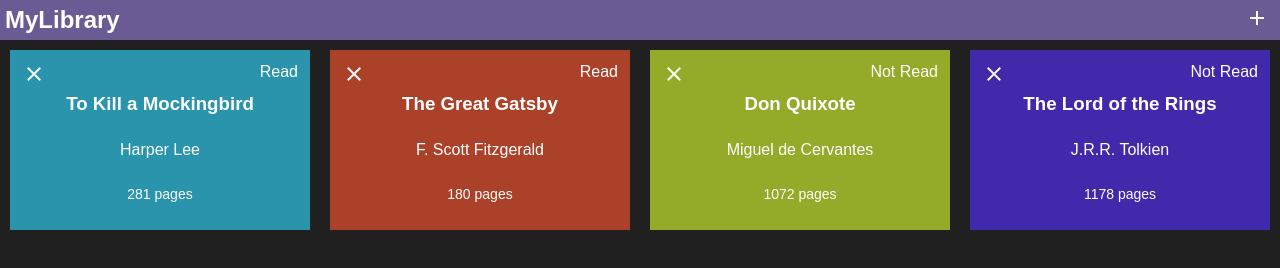
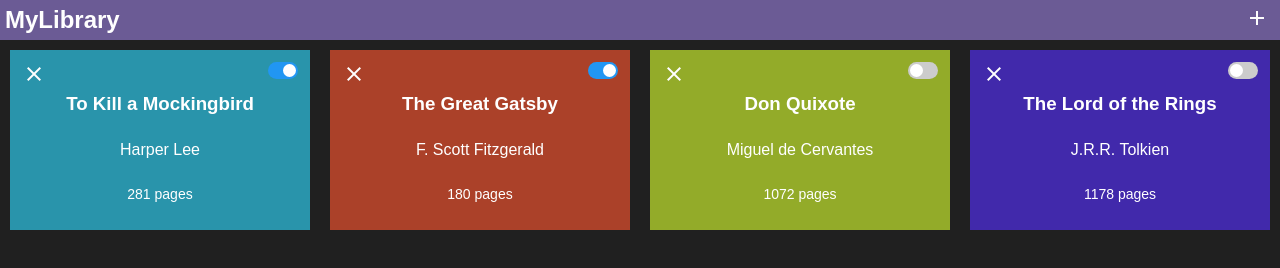
Before and after one commit to danmenjivar/js-library, a plain HTML site: page index.html in a window 1280 px wide. Drawn offline with Linux system fonts and the light colour scheme.

Commit message:
Add read status toggable

```diff
--- a/app/js/book.js
+++ b/app/js/book.js
@@ -1,5 +1,6 @@
 // TODO
 // * Add a read status switch to each book
+// - allow to quit by hitting foreground
 // - Add a footer to mark the storing options
 //  - include a button that adds the hardcoded books as a "demo"
 // * Integrate local storage
@@ -90,8 +91,21 @@ document.querySelector("#remove-quit-btn").addEventListener("click", () => {
     removeBookPopUp.style.display = "none";
 });
 
+// Event Listeners for changing read status
+function handleReadStatus(e) {
+    console.log(e.target.parentElement.parentElement.parentElement.getAttribute("data-index"));
+    let cardIndex = (e.target.parentElement.parentElement.parentElement).getAttribute("data-index");
+    toggleReadStatus(cardIndex);
 
-//
+}
+
+function toggleReadStatus(index) {
+    console.log(`Before, read = ${myLibrary[index].read}`);
+    myLibrary[index].read = !myLibrary[index].read;
+    console.log(`After, read = ${myLibrary[index].read}`);
+}
+
+
 function displayBooks() {
     let libraryContainer = document.querySelector(".library-container");
     libraryContainer.innerHTML = "";
@@ -113,10 +127,23 @@ function displayBooks() {
 
         card_header.appendChild(remove_icon);
 
-        let read = document.createElement("p");
-        read.classList.add("title");
-        read.textContent = (book.read) ? "Read" : "Not Read";
+        let read = document.createElement("label");
+        read.classList.add("switch");
+        let checkbox = document.createElement("input");
+        checkbox.setAttribute("type", "checkbox");
+        checkbox.checked = book.read;
+        read.appendChild(checkbox);
+        checkbox.addEventListener("click", (e) => handleReadStatus(e));
+        let slider = document.createElement("span");
+        slider.classList.add("slider", "round");
+        read.appendChild(slider);
         card_header.appendChild(read);
+
+        // old read
+        // let read = document.createElement("p");
+        // read.classList.add("title");
+        // read.textContent = (book.read) ? "Read" : "Not Read";
+        // card_header.appendChild(read);
 
         card.appendChild(card_header);
 
--- /dev/null
+++ b/app/scss/_rounded-checkboxes.scss
@@ -0,0 +1,65 @@
+/* The switch - the box around the slider */
+
+
+.switch {
+    position: relative;
+    display: inline-block;
+    width: 30px;
+    height: 17px;
+  }
+
+   /* Hide default HTML checkbox */
+   .switch input {
+    opacity: 0;
+    width: 0;
+    height: 0;
+  }
+
+
+  /* The slider */
+  .slider {
+    position: absolute;
+    cursor: pointer;
+    top: 0;
+    left: 0;
+    right: 0;
+    bottom: 0;
+    background-color: #ccc;
+    -webkit-transition: .4s;
+    transition: .4s;
+  }
+
+  .slider:before {
+    position: absolute;
+    content: "";
+    height: 13px;
+    width: 13px;
+    left: 2px;
+    bottom: 2px;
+    background-color: white;
+    -webkit-transition: .4s;
+    transition: .4s;
+  }
+
+  input:checked~.slider {
+    background-color: #2196F3;
+  }
+
+  input:focus~.slider {
+    box-shadow: 0 0 1px #2196F3;
+  }
+
+  input:checked~.slider:before {
+    -webkit-transform: translateX(13px);
+    -ms-transform: translateX(13px);
+    transform: translateX(13px);
+  }
+
+  /* Rounded sliders */
+  .slider.round {
+    border-radius: 34px;
+  }
+
+  .slider.round:before {
+    border-radius: 50%;
+  }
--- a/app/scss/style.scss
+++ b/app/scss/style.scss
@@ -1,4 +1,4 @@
-@import "globals";
+@import "globals", "rounded-checkboxes";
 
 $quit_red:#F14E4E;
 $accept_green:#4CAF50;
@@ -49,8 +49,12 @@ nav {
     width: 300px;
     margin: 10px;
 
-    *{
+    * {
         margin: 12px;
+    }
+
+    .switch > * {
+        margin: 0px;
     }
 
     .pages {
@@ -61,8 +65,9 @@ nav {
         width: 100%;
         height: 30px;
         display: flex;
-        margin-top: 0px;
-        margin-bottom: 0px;
+        margin: 0px 12px;
+        // margin-top: 0px;
+        // margin-bottom: 0px;
         justify-content: space-between;
         align-items: flex-start;
 
@@ -232,5 +237,4 @@ nav {
         border-color: rgba(255,255,255,1);
     }
 
-
 }
```
Also changed, not shown: app/scss/style.css, 1 other file.
